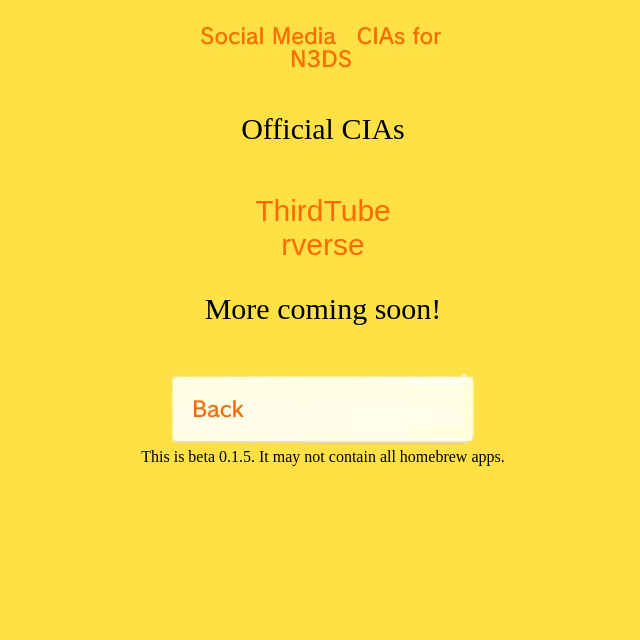
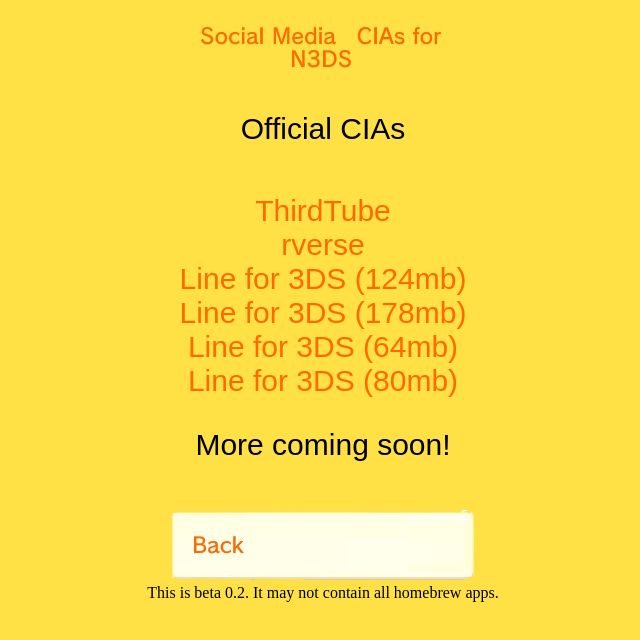
Before and after one commit to Venus5687/cstore, a plain HTML site: page scl.html in a window 1280 px wide. Shown: the whole page, without its empty margins (317-957 px from the left). Drawn offline with Linux system fonts and the light colour scheme.

Commit message:
Update scl.html

```diff
--- a/scl.html
+++ b/scl.html
@@ -49,18 +49,26 @@ text-decoration: none;
 <center>
 <img src='https://github.com/Venus5687/cstore/blob/master/scl.jpg?raw=true' alt='Social CIAs' />
 <br>
-<p style=font-size:30>Official CIAs</p>
+<p style="font-size:30; font-family:Arial">Official CIAs</p>
 <br>
 <a href='https://github.com/windows-server-2003/ThirdTube/releases/download/v0.5.3/ThirdTube.cia'>ThirdTube</a>
 <br>
 <a href='https://github.com/rverseTeam/rverse-Releases/releases/download/v4.0.0/rverse-3ds.7z'>rverse</a>
 <br>
-<p style=font-size:30>More coming soon!</p>
+<a href='https://github.com/Core-2-Extreme/Line_for_3DS/releases/download/v1.7.2/Line_for_3DS_124mb.cia'>Line for 3DS (124mb)</a>
+<br>
+<a href='https://github.com/Core-2-Extreme/Line_for_3DS/releases/download/v1.7.2/Line_for_3DS_178mb.cia'>Line for 3DS (178mb)</a>
+<br>
+<a href='https://github.com/Core-2-Extreme/Line_for_3DS/releases/download/v1.7.2/Line_for_3DS_64mb.cia'>Line for 3DS (64mb)</a>
+<br>
+<a href='https://github.com/Core-2-Extreme/Line_for_3DS/releases/download/v1.7.2/Line_for_3DS_80mb.cia'>Line for 3DS (80mb)</a>
+<br>
+<p style="font-size:30; font-family:Arial">More coming soon!</p>
 <br>
 <a href="https://venus5687.github.io/cstore/">
 <img src="https://github.com/Venus5687/cstore/blob/master/bak.jpg?raw=true" alt="Go Back" value="PLAY" onclick="play()">
 </a>
 <br>
-This is beta 0.1.5. It may not contain all homebrew apps.
+This is beta 0.2. It may not contain all homebrew apps.
 </BODY>
 </HTML>
```
